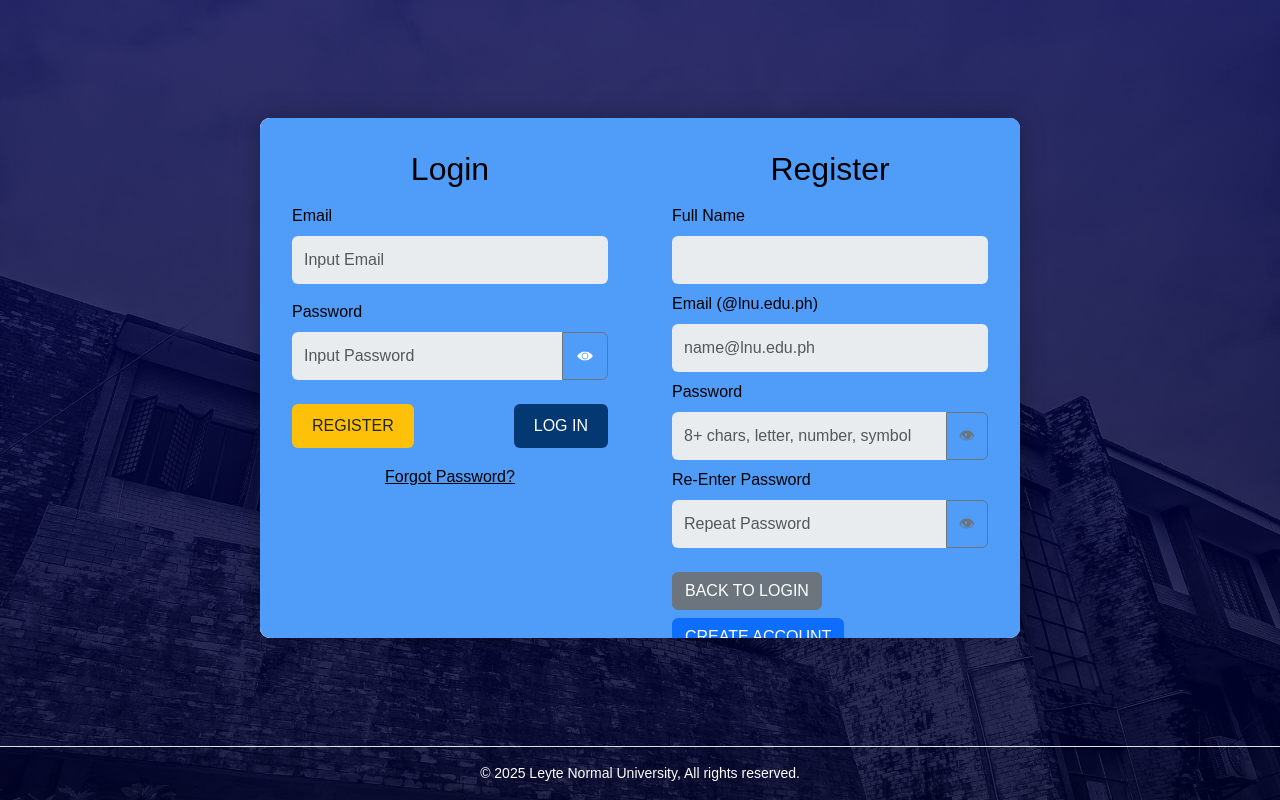
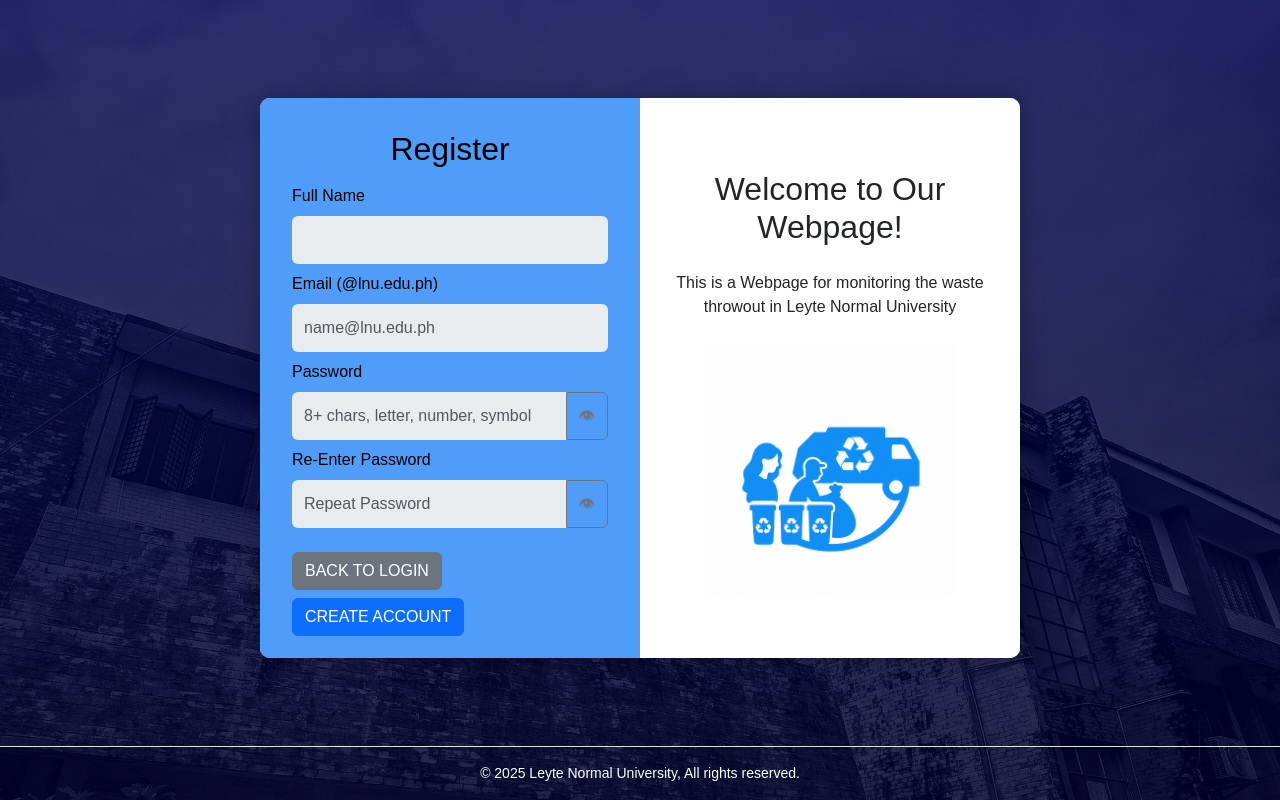
Before and after one commit to AesiraGabrielle/Capstone2Monitoring, a React (Create React App) app in the folder frontend-capstone-main/: page /login in a window 1280 px wide. Both pictures are taken after a click on the button "REGISTER". Built offline with nearby package versions, Linux system fonts and the light colour scheme.

Commit message:
Frontend Changes

```diff
--- a/frontend-capstone-main/src/components/LoginPage.js
+++ b/frontend-capstone-main/src/components/LoginPage.js
@@ -160,24 +160,20 @@ const LoginPage = ({ onLogin, verifiedStatus, verifiedReason }) => {
   };
 
   return (
-    <div className={`login-container auth-overlay-wrapper mode-${mode}`}>
-      <div className="auth-base-card">
-        <div className="row g-0 h-100">
-          {/* Static Left Info Section (always visible) */}
-          <div className="col-md-6 logo-side d-flex">
-            <div className="logo-content">
-              <h2 className="mb-4">Welcome to Our Webpage!</h2>
-              <p className="text-center mb-4">This is a Webpage for monitoring the waste throwout in Leyte Normal University</p>
-              <div className="text-center d-none d-md-block">
-                <img src={binLogo} alt="Recycling Logo" className="logo-img" />
+    <div className={`login-container auth-views-wrapper mode-${mode}`}>
+      <div className="auth-views">
+        {/* View: Login */}
+        <div className="auth-view login-view">
+          <div className="row g-0 h-100">
+            <div className="col-md-6 logo-side d-flex">
+              <div className="logo-content">
+                <h2 className="mb-4">Welcome to Our Webpage!</h2>
+                <p className="text-center mb-4">This is a Webpage for monitoring the waste throwout in Leyte Normal University</p>
+                <div className="text-center d-none d-md-block"><img src={binLogo} alt="Recycling Logo" className="logo-img" /></div>
               </div>
             </div>
-          </div>
-          {/* Right Auth Area (Login panel base) */}
-          <div className="col-md-6 position-relative auth-panels-container">
-            {/* Login Panel */}
-            <div className="auth-panel-overlay login-overlay-panel">
-              <div className="login-form">
+            <div className="col-md-6 form-side d-flex">
+              <div className="login-form w-100">
                 <h2 className="mb-3 text-center">Login</h2>
                 <form onSubmit={handleSubmit}>
                   {passwordResetMsg && <div className="alert alert-success" role="alert">{passwordResetMsg}</div>}
@@ -206,9 +202,13 @@ const LoginPage = ({ onLogin, verifiedStatus, verifiedReason }) => {
                 </form>
               </div>
             </div>
-            {/* Register Panel (slides over) */}
-            <div className="auth-panel-overlay register-overlay-panel">
-              <div className="register-form">
+          </div>
+        </div>
+        {/* View: Register */}
+        <div className="auth-view register-view">
+          <div className="row g-0 h-100">
+            <div className="col-md-6 form-side d-flex order-md-1 order-2">
+              <div className="register-form w-100">
                 <h2 className="mb-3 text-center">Register</h2>
                 <form onSubmit={handleRegister}>
                   {regSuccess && <div className="alert alert-success" role="alert">{regSuccess}</div>}
@@ -240,6 +240,13 @@ const LoginPage = ({ onLogin, verifiedStatus, verifiedReason }) => {
                     <button type="submit" className="btn btn-primary" disabled={regSubmitting}>{regSubmitting ? 'Creating…':'CREATE ACCOUNT'}</button>
                   </div>
                 </form>
+              </div>
+            </div>
+            <div className="col-md-6 logo-side d-flex order-md-2 order-1">
+              <div className="logo-content">
+                <h2 className="mb-4">Welcome to Our Webpage!</h2>
+                <p className="text-center mb-4">This is a Webpage for monitoring the waste throwout in Leyte Normal University</p>
+                <div className="text-center d-none d-md-block"><img src={binLogo} alt="Recycling Logo" className="logo-img" /></div>
               </div>
             </div>
           </div>
--- a/frontend-capstone-main/src/styles.css
+++ b/frontend-capstone-main/src/styles.css
@@ -1523,3 +1523,23 @@ body {
 .monitoring-page .legend-color { width: 20px; height: 20px; }
 .monitoring-page .legend-item span { font-size: 0.95rem; }
 .monitoring-page .print-button-container { margin: 0.2rem 0.2rem 0.3rem 0; }
+
+/* === Auth full-view slide (login/register) === */
+.auth-views-wrapper .auth-views { position:relative; width:100%; max-width:760px; background:rgba(255,255,255,0.95); border-radius:10px; box-shadow:0 0 26px rgba(0,0,0,0.28); overflow:hidden; }
+.auth-views { display:flex; height:560px; }
+.auth-view { flex:0 0 100%; width:100%; position:relative; transition: transform .6s cubic-bezier(.65,.05,.36,1), opacity .45s ease; }
+.auth-views-wrapper.mode-register .login-view { transform: translateX(-100%); opacity:0; pointer-events:none; }
+.auth-views-wrapper.mode-register .register-view { transform: translateX(-100%); opacity:1; }
+.auth-views-wrapper.mode-login .login-view { transform: translateX(0); opacity:1; }
+.auth-views-wrapper.mode-login .register-view { transform: translateX(0); opacity:0; pointer-events:none; }
+.auth-view .logo-side { background:#ffffff; }
+.auth-view .form-side { background: var(--form-bg-color); }
+
+@media (max-width: 768px) {
+  .auth-views { height:auto; flex-direction:column; }
+  .auth-views-wrapper .auth-views { max-width:95vw; }
+  .auth-views-wrapper.mode-register .login-view { display:none; }
+  .auth-views-wrapper.mode-login .register-view { display:none; }
+  .auth-view .logo-side { display:none !important; }
+  .auth-view { transform:none !important; opacity:1 !important; }
+}
```
